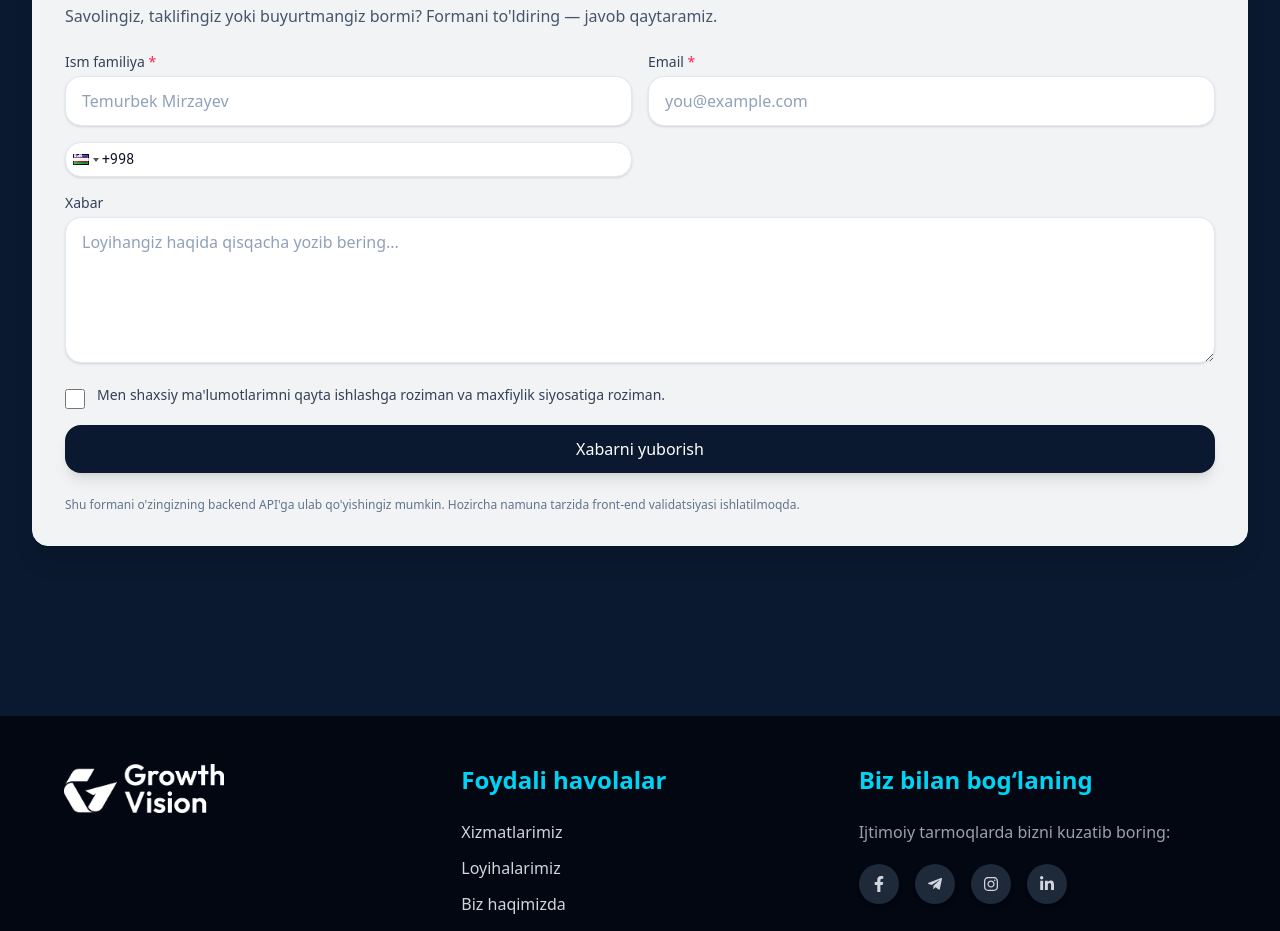
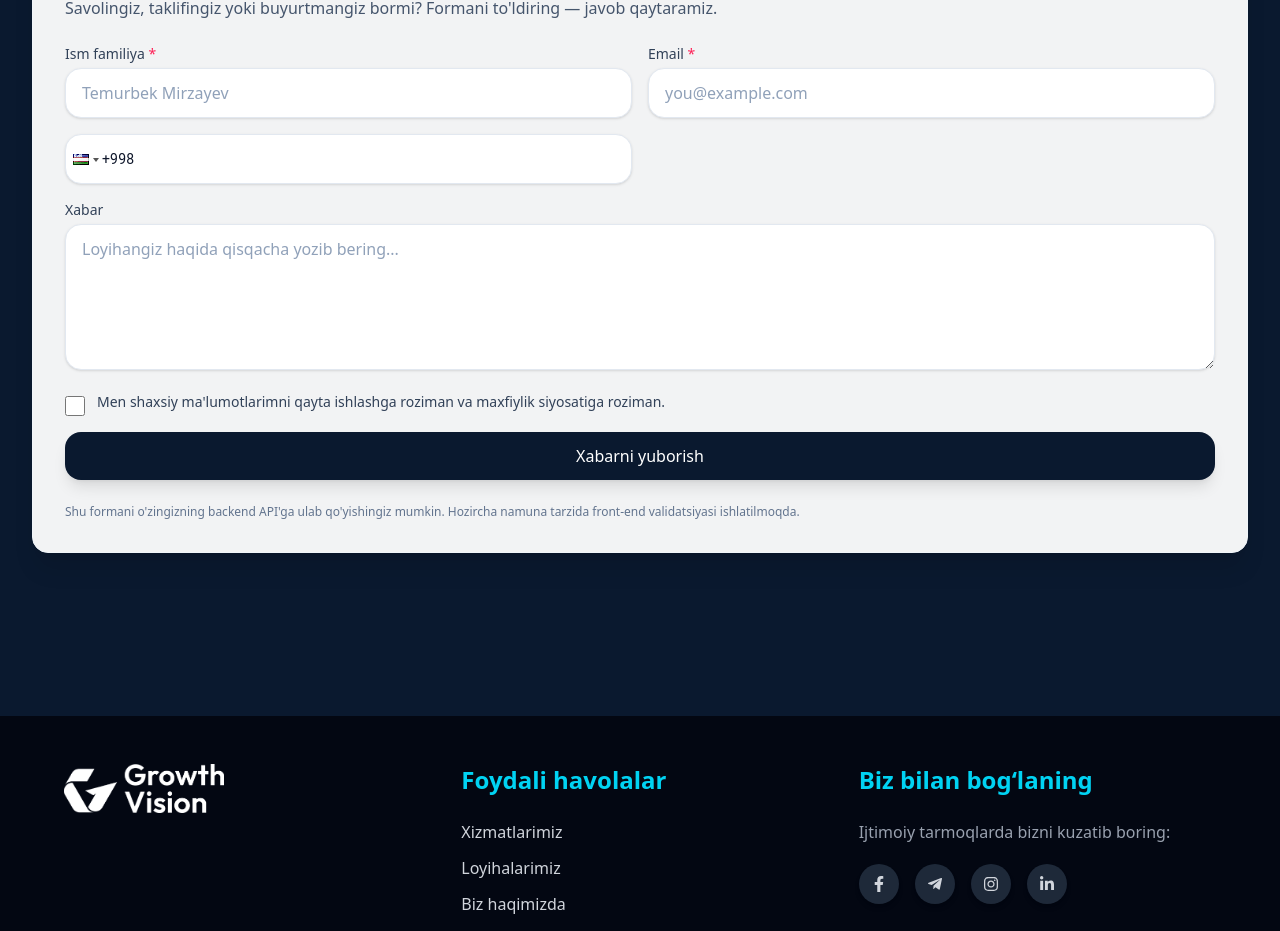
Before and after one commit to Mirzayev/growth-vision-, a React (Vite) app: page / in a window 1280 px wide. Shown: the part 3466-4397 px from the top of the page. Built offline with nearby package versions, Linux system fonts and the light colour scheme.

Commit message:
add functions

```diff
--- a/src/components/contactForm.jsx
+++ b/src/components/contactForm.jsx
@@ -116,7 +116,7 @@ export default function ContactForm() {
                   placeholder="+998 90 123 45 67"
                   value={phone}
                   onChange={(value) => setPhone(value)}
-                  inputClass="!w-full !rounded-2xl !border !border-slate-200 !bg-white !px-9 !py-3 !text-slate-900 !placeholder-slate-400 !shadow-sm !outline-none focus:!border-[#0A192F]"
+                  inputClass="!w-full !rounded-2xl !border !border-slate-200 !bg-white !px-9 !py-[24px] !text-slate-900 !placeholder-slate-400 !shadow-sm !outline-none focus:!border-[#0A192F]"
                   buttonClass="!border-none !bg-transparent"
                   containerClass="w-full"
                 />
```
